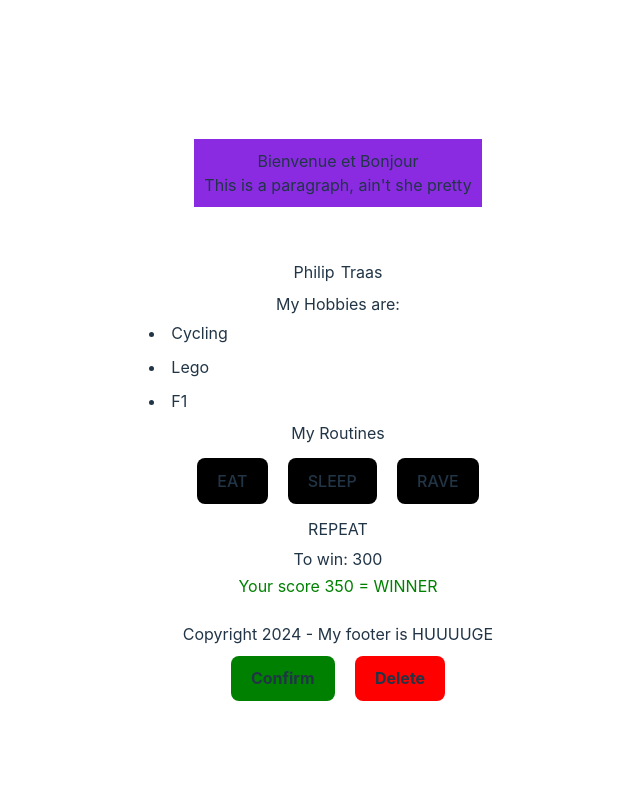
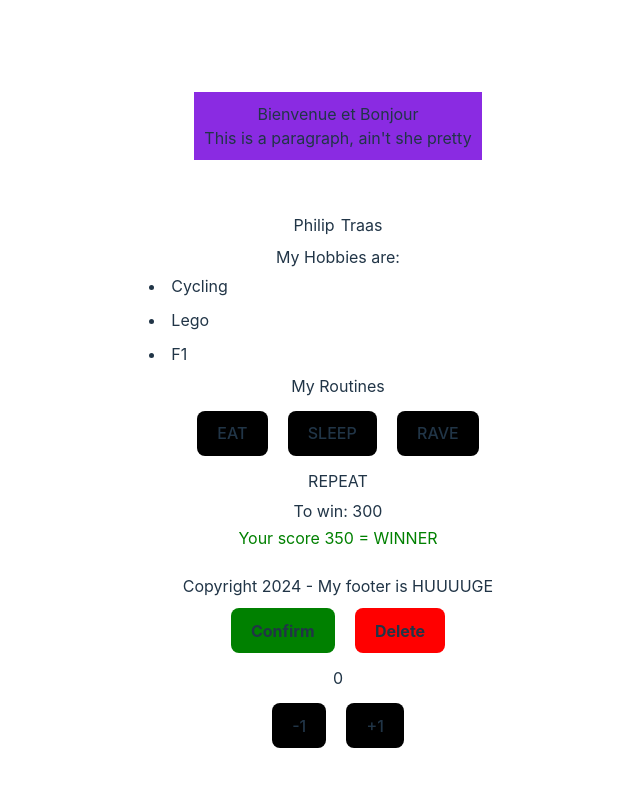
Before and after one commit to Fhilter/REACT-week-3, a React (Vite) app: page / in a window 1280 px wide. Shown: the top 786 px of the page, without its empty margins (302-942 px from the left). Built offline with nearby package versions, Linux system fonts and the light colour scheme.

Commit message:
added counter

```diff
--- a/src/App.jsx
+++ b/src/App.jsx
@@ -5,6 +5,7 @@ import { Button } from './Components/UI/Button/Button';
 import { User } from './Components/Containers/User/User';
 import { Player } from './Components/Containers/Player/Player';
 import { Routine } from './Components/Containers/Routines/routine';
+import { Counter } from './Components/Containers/counter/counter';
 
 function App(){
 //to use the children prop in the button component the children have to be within the tags, ergo opposite to normal react component tags which auto-close, a second one must be added (like in html)
@@ -37,6 +38,7 @@ function App(){
       <Button color={'red'} bold={true} callBack={del}>
       <p>Delete</p>
       </Button>
+      <Counter/>
     </div>
   );
 }
--- /dev/null
+++ b/src/Components/Containers/counter/counter.jsx
@@ -0,0 +1,22 @@
+import { useState } from "react"
+import { Button } from "../../UI/Button/Button"
+
+export function Counter() {
+
+    const [counter, setCounter] = useState(0)
+
+    function increase() {
+        setCounter(counter - 1)
+    }
+    function decrease() {
+        setCounter(counter + 1)
+    }
+
+    return(
+        <div>
+            <h2>{counter}</h2>
+            <Button callBack={increase}>-1</Button>
+            <Button callBack={decrease}>+1</Button>
+        </div>
+    )
+}
```
